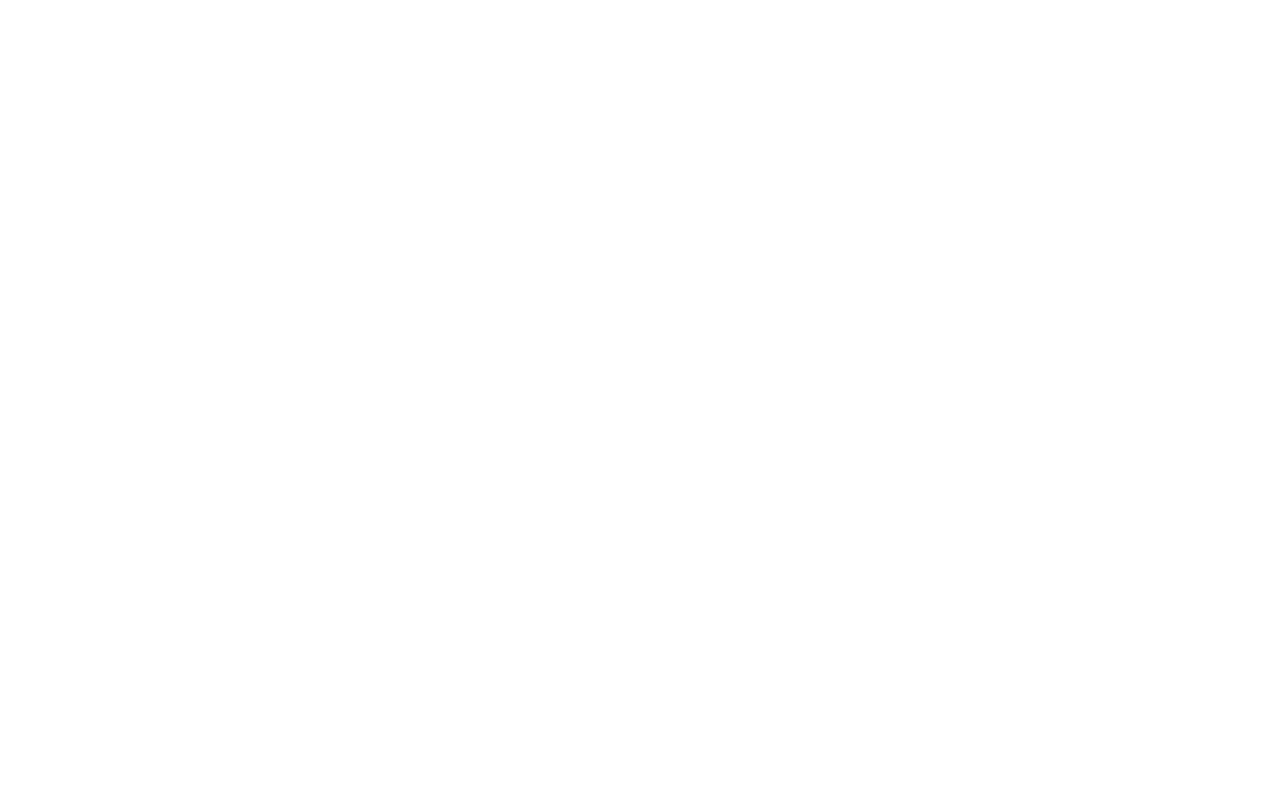
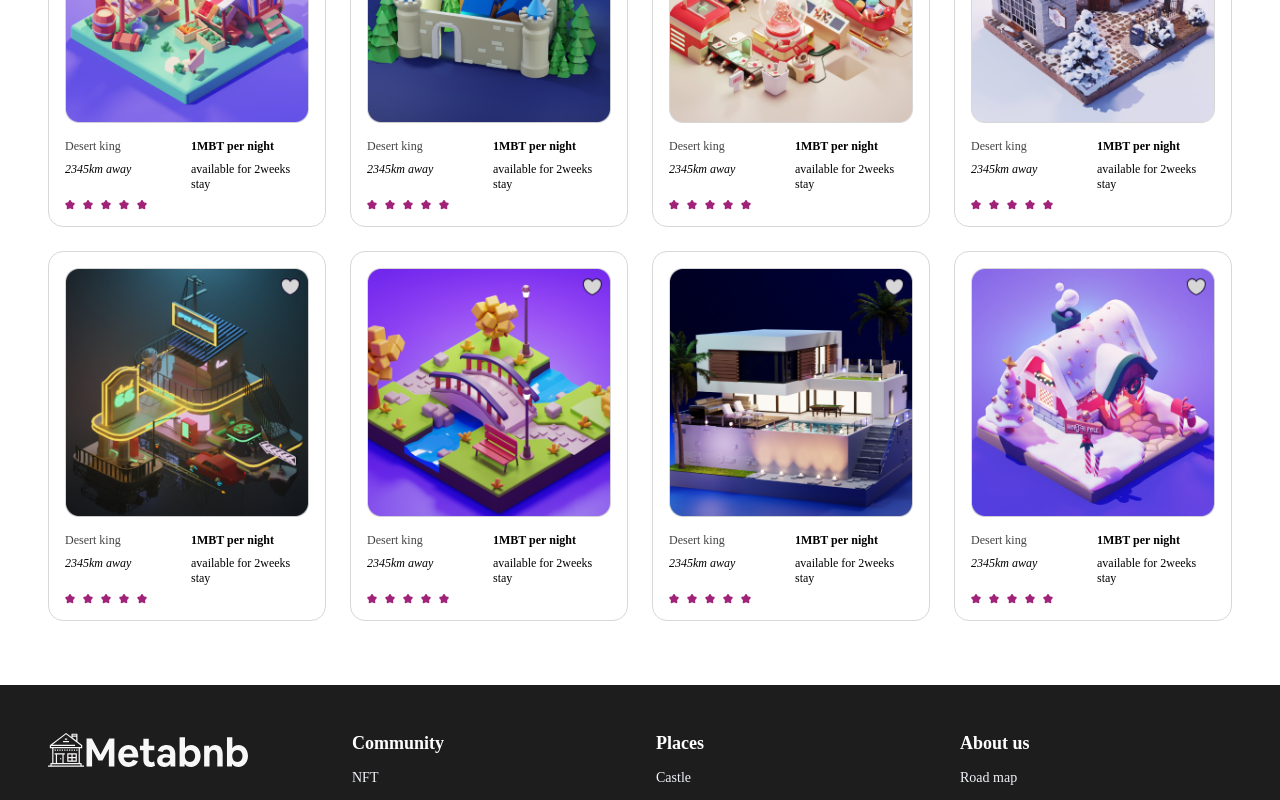
Before and after one commit to Heisdalu/metabnb, a React (Vite) app: page /place-to-stay in a window 1280 px wide. Shown: the part 1180-1980 px from the top of the page. Before the commit the page ends 800 px from the top, so only its background shows below. Built offline with nearby package versions, Linux system fonts and the light colour scheme; a web font is replaced by a local one.

Commit message:
add Footer and NFtList to Place page

```diff
--- a/src/components/NftDetail/NftCard.jsx
+++ b/src/components/NftDetail/NftCard.jsx
@@ -5,7 +5,13 @@
   return (
     <div className={style.nftCard}>
       <figure className={style.nftPic}>
-        <img src={pic} alt="desert king" />
+        <img
+          src={pic}
+          width="300px"
+          height="300px"
+          style={{ width: "100%", height: "auto" }}
+          alt="desert king"
+        />
       </figure>
       <div className={style.nftDetail}>
         <h1 className={style.title}>Desert king</h1>
--- a/src/pages/Places/Place.jsx
+++ b/src/pages/Places/Place.jsx
@@ -1,7 +1,9 @@
-import Footer from "../../components/Footer/Footer";
-import Header from "../../components/Header/Header";
 import HeaderNavigation from "../../components/Header/HeaderNavigation";
 import PlaceList from "../../components/PlaceList/PlaceList";
+import { dataImages } from "../../data/data";
+import NftList from "../../components/NftDetail/NftList";
+import NtfCard from "../../components/NftDetail/NftCard";
+import Footer from "../../components/Footer/Footer";
 import style from "./Place.module.css";
 
 const Place = () => {
@@ -12,6 +14,16 @@
       </div>
 
       <PlaceList />
+
+      <div className={style.nftGallery}>
+        <NftList>
+          {dataImages.map((el, i) => (
+            <NtfCard key={i} pic={el} />
+          ))}
+        </NftList>
+      </div>
+
+      <Footer />
     </div>
   );
 };
--- a/src/pages/Places/Place.module.css
+++ b/src/pages/Places/Place.module.css
@@ -1,9 +1,25 @@
 .header {
   padding: 1rem 0;
+}
+
+.nftGallery {
+  margin: 0 1rem;
+  padding: 2rem 0;
 }
 
 @media screen and (min-width: 768px) {
   .header {
     padding: 1.5rem 0;
   }
+
+  .nftGallery {
+    margin: 0 2rem;
+  }
 }
+
+@media screen and (min-width: 1000px) {
+  .nftGallery {
+    margin: 0 3rem;
+    padding-top: 0.5rem;
+  }
+}
```
